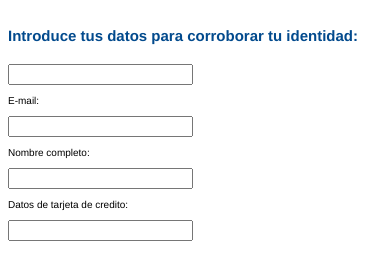
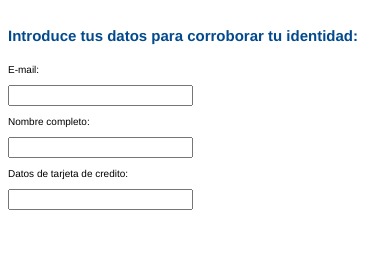
Before and after one commit to fran-garrido-da/Fullstack_cepit, a plain HTML site: page Clase01Javier/index.html in a window 390 px wide. Shown: the part 196-476 px from the top of the page. Drawn offline with Linux system fonts and the light colour scheme.

Commit message:
iphone 15 scam site, v0.11, fix extra input tag line 12

```diff
--- a/Clase01Javier/index.html
+++ b/Clase01Javier/index.html
@@ -9,7 +9,7 @@
 <body>
     <h1>Felicitaciones!!!</h1>
     <h3>Has sido seleccionado para recibir 19 iphone 15</h3>
-    <h4>Introduce tus datos para corroborar tu identidad:</h4><input type=""></input>
+    <h4>Introduce tus datos para corroborar tu identidad:</h4>
     <p>E-mail:</p><input type=""></input>
     <p>Nombre completo:</p><input type=""></input>
     <p>Datos de tarjeta de credito:</p><input type=""></input>
```
